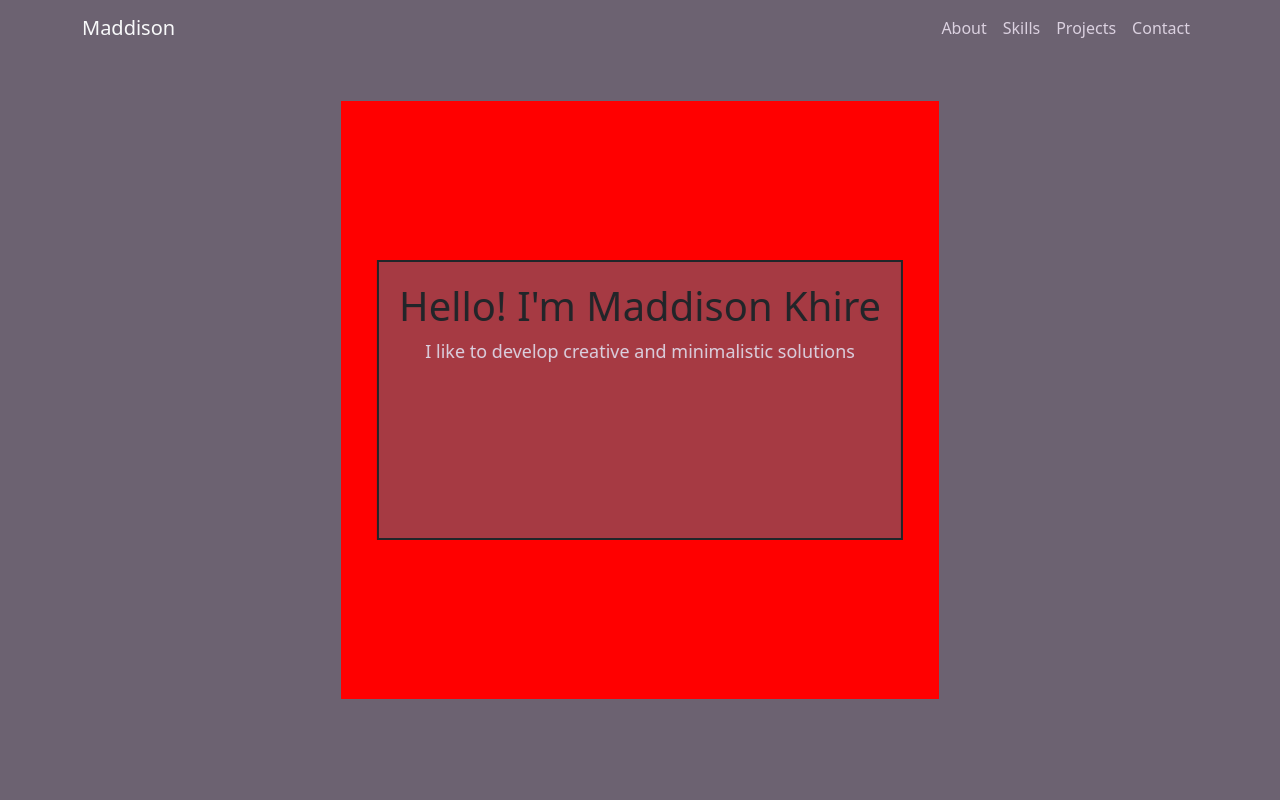
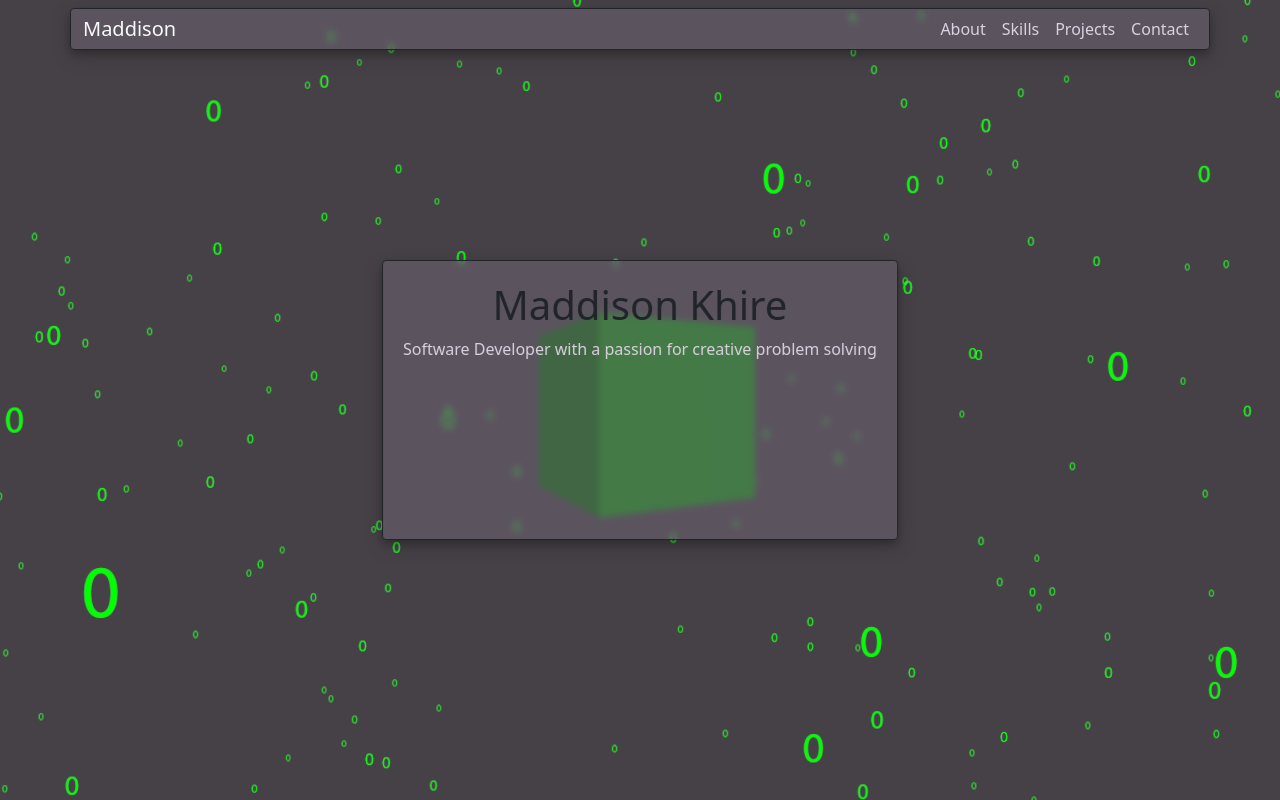
Before and after one commit to MaddisonK/MaddisonKhirev0, a website built with Vite: page src/index.html in a window 1280 px wide. Built offline with nearby package versions, Linux system fonts and the light colour scheme; animation ran at ten frames a second.

Commit message:
added 0 digit particles

```diff
--- a/src/index.html
+++ b/src/index.html
@@ -4,7 +4,7 @@
 <head>
   <meta charset="UTF-8" />
   <meta name="viewport" content="width=device-width, initial-scale=1.0" />
-  <title>Test v0</title>
+  <title>Maddison Khire</title>
   <link rel="stylesheet" href="style.css">
   <!-- bootstrap CDN -->
   <link rel="stylesheet" href="https://cdn.jsdelivr.net/npm/bootstrap@5.2.3/dist/css/bootstrap.min.css"
@@ -21,14 +21,14 @@
 <body>
   <canvas class="canvas"></canvas>
   <nav class="navbar navbar-expand-lg fixed-top navbarScroll">
-    <div class="container">
+    <div class="container rounded-1" id="nav">
       <a class="navbar-brand text-light" href="#">Maddison</a>
       <button class="navbar-toggler" type="button" data-bs-toggle="collapse" data-bs-target="#navbarSupportedContent"
         aria-controls="navbarSupportedContent" aria-expanded="false" aria-label="Toggle navigation">
         <span class="navbar-toggler-icon"></span>
       </button>
-      <div class="collapse navbar-collapse" id="navbarSupportedContent">
-        <ul class="navbar-nav ms-auto">
+      <div class="collapse navbar-collapse bg-transparent" id="navbarSupportedContent">
+        <ul class="navbar-nav ms-auto" id="nav">
           <li class="nav-item active">
             <a class="nav-link" href="#home">About</a>
           </li>
@@ -46,9 +46,9 @@
       </div>
     </div>
   </nav>
-  <div id="name">
-    <h1>Hello! I'm Maddison Khire</h1>
-    <p id="desc">I like to develop creative and minimalistic solutions</p>
+  <div class='rounded-1' id="name">
+    <h1>Maddison Khire</h1>
+    <p id="desc">Software Developer with a passion for creative problem solving</p>
   </div>
   <!-- scripts -->
   <script type="module" src="/main.js"></script>
--- a/src/main.js
+++ b/src/main.js
@@ -1,48 +1,16 @@
 import * as THREE from "../node_modules/three/build/three.module.js"
-import { OrbitControls } from 'three/examples/jsm/controls/OrbitControls.js'
+import { OrbitControls } from 'three/addons/controls/OrbitControls.js';
+import {scene, mesh} from './render.js'
+import {sizes} from './parallax.js'
 
 const canvas = document.querySelector("canvas.canvas");
-console.log(canvas)
 
-
-// Scene
-const scene = new THREE.Scene()
-
-/**
- * Object
- */
-const geometry = new THREE.BoxGeometry(1, 1, 1)
-const material = new THREE.MeshBasicMaterial({ color: 0xff0000 })
-const mesh = new THREE.Mesh(geometry, material)
-scene.add(mesh)
-
-/**
- * Sizes
- */
-const sizes = {
-    width: window.innerWidth,
-    height: window.innerHeight
-}
-
-window.addEventListener('resize', () => {
-    // Update sizes
-    sizes.width = window.innerWidth
-    sizes.height = window.innerHeight
-
-    // Update camera
-    camera.aspect = sizes.width / sizes.height
-    camera.updateProjectionMatrix()
-
-    // Update renderer
-    renderer.setSize(sizes.width, sizes.height)
-    renderer.setPixelRatio(Math.min(window.devicePixelRatio, 2))
-})
 
 /**
  * Camera
  */
 // Base camera
-const camera = new THREE.PerspectiveCamera(30, sizes.width / sizes.height, 0.1, 100)
+const camera = new THREE.PerspectiveCamera(80, sizes.width / sizes.height, 0.1, 100)
 camera.position.z = 3
 scene.add(camera)
 
@@ -61,6 +29,21 @@ renderer.setSize(sizes.width, sizes.height)
 renderer.setPixelRatio(Math.min(window.devicePixelRatio, 2))
 
 /**
+ * Lights
+ */
+const directionLight = new THREE.DirectionalLight()
+const directionLightHelper = new THREE.DirectionalLightHelper(directionLight);
+directionLight.position.set(10, 10, 5)
+scene.add(directionLight)
+scene.add(directionLightHelper)
+directionLight.lookAt(mesh)
+
+
+const ambientLight = new THREE.AmbientLight('#fff', .5)
+scene.add(ambientLight)
+
+
+/**
  * Animate
  */
 const clock = new THREE.Clock()
@@ -74,6 +57,9 @@ const tick = () => {
     // Render
     renderer.render(scene, camera)
 
+    mesh.rotateY(.01);
+    mesh.position.set(0,  .2*Math.sin(elapsedTime * 2), 0);
+
     // Call tick again on the next frame
     window.requestAnimationFrame(tick)
 }
--- /dev/null
+++ b/src/parallax.js
@@ -0,0 +1,34 @@
+import * as THREE from "../node_modules/three/build/three.module.js"
+
+
+export const sizes = {
+    width: window.innerWidth,
+    height: window.innerHeight
+}
+
+window.addEventListener('resize', () => {
+    // Update sizes
+    sizes.width = window.innerWidth
+    sizes.height = window.innerHeight
+
+    // Update camera
+    camera.aspect = sizes.width / sizes.height
+    camera.updateProjectionMatrix()
+
+    // Update renderer
+    renderer.setSize(sizes.width, sizes.height)
+    renderer.setPixelRatio(Math.min(window.devicePixelRatio, 2))
+})
+/**
+ * Cursor
+ */
+const cursor = {}
+cursor.x = 0
+cursor.y = 0
+
+window.addEventListener('mousemove', (event) =>
+{
+    cursor.x = event.clientX / sizes.width - 0.5
+    cursor.y = event.clientY / sizes.height - 0.5
+    console.log(cursor.x)
+})
--- /dev/null
+++ b/src/render.js
@@ -0,0 +1,75 @@
+import * as THREE from "../node_modules/three/build/three.module.js"
+
+// Scene
+export const scene = new THREE.Scene()
+
+/**
+ * Object
+ */
+const geometry = new THREE.BoxGeometry(1, 1, 1)
+const material = new THREE.MeshPhysicalMaterial({ color: '#0f0' })
+export const mesh = new THREE.Mesh(geometry, material)
+scene.add(mesh)
+
+const textureLoader = new THREE.TextureLoader();
+const particleTexture = textureLoader.load("./textures/0.png")
+
+const particlesGeometry = new THREE.BufferGeometry()
+
+const particleParams = {
+    count: 2000,
+    spreadZ: 10,
+    spreadY: 30,
+    spreadX: 30,
+    offsetZ: 0
+  }
+
+
+const positions = new Float32Array(particleParams.count * 3)
+const colors = new Float32Array(particleParams.count * 3)
+let positionBuffer = new THREE.BufferAttribute(positions, 3);
+let colorBuffer = new THREE.BufferAttribute(colors, 3)
+
+function setupParticles() {
+    for(let i = 0; i < particleParams.count * 3; i++)
+    {
+      switch (i % 3) {
+        case 0:
+          positions[i] = (Math.random() - 0.5) * particleParams.spreadX;
+          break;
+        case 1:
+          positions[i] = (Math.random() - 0.5) * particleParams.spreadY;
+          break;
+        case 2:
+          positions[i] = (Math.random() - 0.5) * particleParams.spreadZ + particleParams.offsetZ;
+          break;
+      }
+
+    }
+
+    particlesGeometry.setAttribute('position', positionBuffer)
+    particlesGeometry.setAttribute('color', colorBuffer)
+
+    // Material
+    const particlesMaterial = new THREE.PointsMaterial()
+
+    particlesMaterial.size = 0.15
+    particlesMaterial.sizeAttenuation = true
+
+    particlesMaterial.color = new THREE.Color('#0f0')
+
+    particlesMaterial.transparent = true
+    particlesMaterial.alphaMap = particleTexture
+    // particlesMaterial.alphaTest = 0.01
+    // particlesMaterial.depthTest = false
+    particlesMaterial.depthWrite = false
+    particlesMaterial.blending = THREE.AdditiveBlending
+
+    // particlesMaterial.vertexColors = true
+
+    // Points
+    const particles = new THREE.Points(particlesGeometry, particlesMaterial)
+    scene.add(particles)
+  }
+
+setupParticles();
--- a/src/style.css
+++ b/src/style.css
@@ -1,6 +1,6 @@
 html, div
 {
-    background: #6c6271;
+    background: #454147;
 }
 
 .canvas
@@ -16,33 +16,29 @@ html, div
 }
 
 div#name {
-    border: 2px solid;
     position: absolute;
     top: 50%;
     left: 50%;
     transform: translate(-50%, -50%);
     height: 35vh;
     padding: 20px;
-    opacity: 100%;
-    background-color: #6c627199;
-    backdrop-filter: blur(10px);
-    vertical-align: middle;
+    border: 1.5px solid;
+    box-shadow: 0 4px 8px 0 rgba(0, 0, 0, 0.2), 0 6px 20px 0 rgba(0, 0, 0, 0.19);
+    min-height: 150px;
+    min-width: 35vw;
+    text-align: center;
 }
 
-div#name .center h1 {
-    position: relative;
-    text-align: center;
-    vertical-align: middle;
+p#desc, a.nav-link {
+    color: #dbd1e0;
 }
 
-p#desc {
-    color: #dbd1e0;
-    text-align: center;
-    font-size: large;
-    vertical-align: middle;
+div#nav {
+    border: 1px solid;
+    box-shadow: 0 4px 8px 0 rgba(0, 0, 0, 0.2), 0 6px 20px 0 rgba(0, 0, 0, 0.19);
 }
 
-
-a.nav-link {
-    color: #dbd1e0;
+div#nav, div#name {
+    background-color: #6c627199;
+    backdrop-filter: blur(3px);
 }
--- a/vite.config.js
+++ b/vite.config.js
@@ -1,7 +1,10 @@
 const path = require('path')
 
 export default {
-  root: path.resolve(__dirname, 'src'),
+  root: 'src',
+  build: {
+    outDir: '../dist'
+  },
   server: {
     port: 8080,
     hot: true
```
Also changed, not shown: src/public/textures/0.png (added), src/public/textures/1.png (added), src/public/textures/13.png (added), src/public/textures/particle0.png (added).
